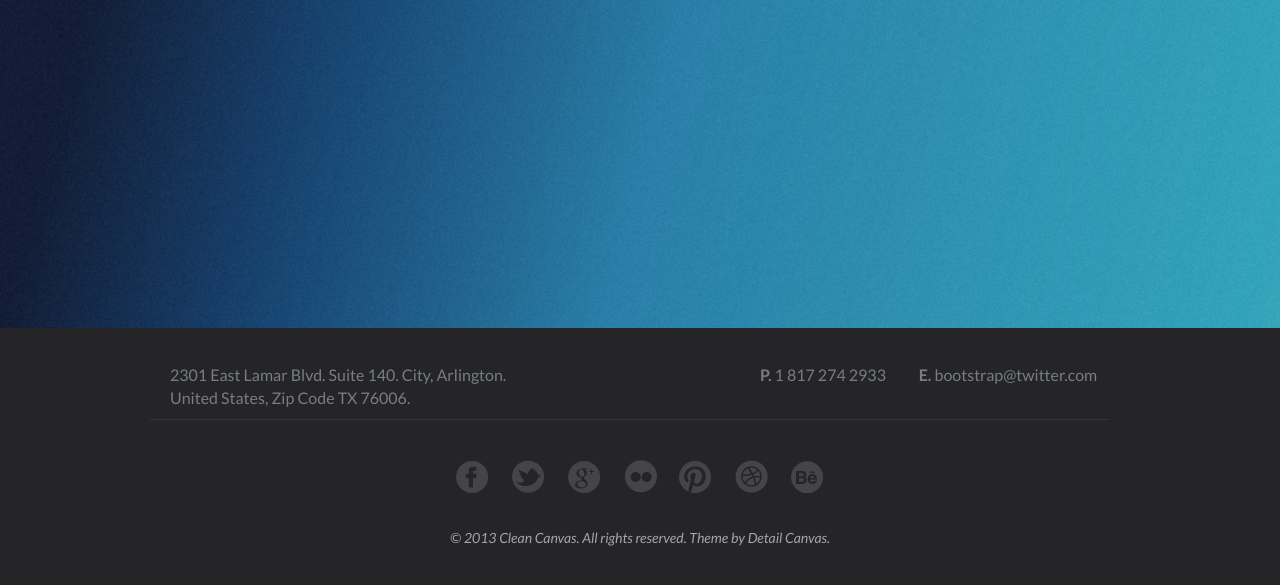
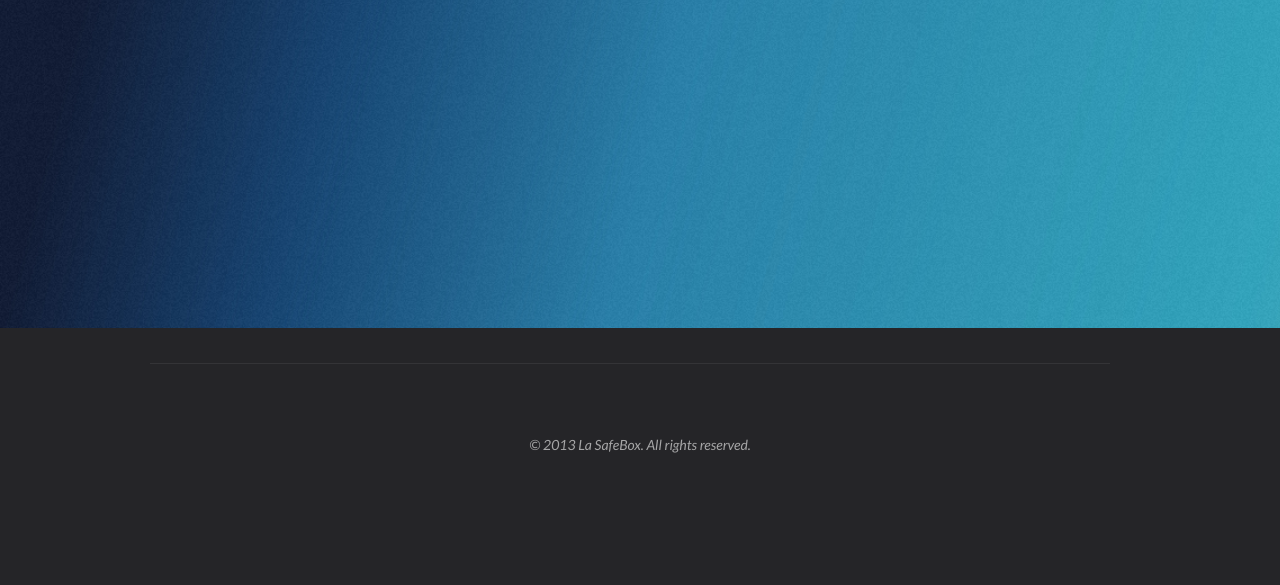
Before and after one commit to hexapode/cloudbox, a plain HTML site: page appengine/war/La_CLoud_Box.html in a window 1280 px wide. Shown: the part 273-858 px from the top of the page. Drawn offline with nearby package versions, Linux system fonts and the light colour scheme; a script that the page names is missing.

Commit message:
Update html de MyBox

```diff
--- a/appengine/war/La_CLoud_Box.html
+++ b/appengine/war/La_CLoud_Box.html
@@ -41,7 +41,7 @@
                 <span class="icon-bar"></span>
                 <span class="icon-bar"></span>
             </a>
-            <a class="brand" href="index.html">
+            <a class="brand" href="http://lasafebox.com/">
                 <strong>La SafeBox</strong>
             </a>
             <div class="nav-collapse collapse">
@@ -78,60 +78,18 @@
     </div>
 
 
-    <!-- starts footer -->
-    <footer id="footer" style="margin-top:0px">
+  <!-- starts footer -->
+    <footer id="footer"  style="margin-top:0px">
         <div class="container">
-            <div class="row info">
-                <div class="span6 residence">
-                    <ul>
-                        <li>2301 East Lamar Blvd. Suite 140. City, Arlington.</li>
-                        <li>United States, Zip Code TX 76006.</li>
-                    </ul>
-                </div>
-                <div class="span5 touch">
-                    <ul>
-                        <li><strong>P.</strong> 1 817 274 2933</li>
-                        <li><strong>E.</strong><a href="#"> bootstrap@twitter.com</a></li>
-                    </ul>
-                </div>
-            </div>
             <div class="row credits">
                 <div class="span12">
                     <div class="row social">
                         <div class="span12">
-                            <a href="#" class="facebook">
-                                <span class="socialicons ico1"></span>
-                                <span class="socialicons_h ico1h"></span>
-                            </a>
-                            <a href="#" class="twitter">
-                                <span class="socialicons ico2"></span>
-                                <span class="socialicons_h ico2h"></span>
-                            </a>
-                            <a href="#" class="gplus">
-                                <span class="socialicons ico3"></span>
-                                <span class="socialicons_h ico3h"></span>
-                            </a>
-                            <a href="#" class="flickr">
-                                <span class="socialicons ico4"></span>
-                                <span class="socialicons_h ico4h"></span>
-                            </a>
-                            <a href="#" class="pinterest">
-                                <span class="socialicons ico5"></span>
-                                <span class="socialicons_h ico5h"></span>
-                            </a>
-                            <a href="#" class="dribble">
-                                <span class="socialicons ico6"></span>
-                                <span class="socialicons_h ico6h"></span>
-                            </a>
-                            <a href="#" class="behance">
-                                <span class="socialicons ico7"></span>
-                                <span class="socialicons_h ico7h"></span>
-                            </a>
                         </div>
                     </div>
                     <div class="row copyright">
                         <div class="span12">
-                            © 2013 Clean Canvas. All rights reserved. Theme by Detail Canvas.
+                            © 2013 La SafeBox. All rights reserved.
                         </div>
                     </div>
                 </div>
```
